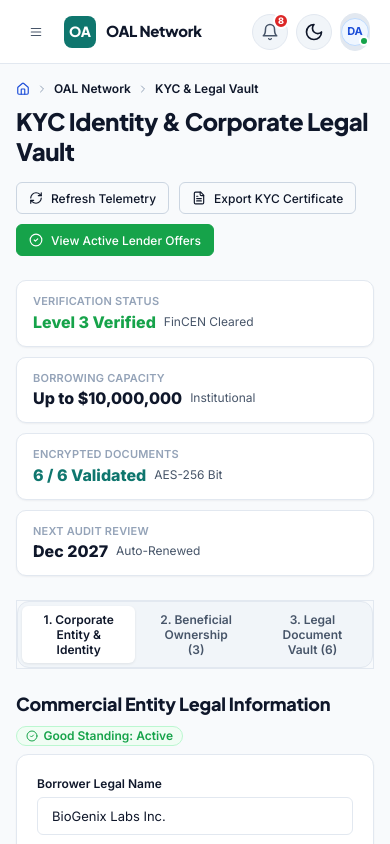
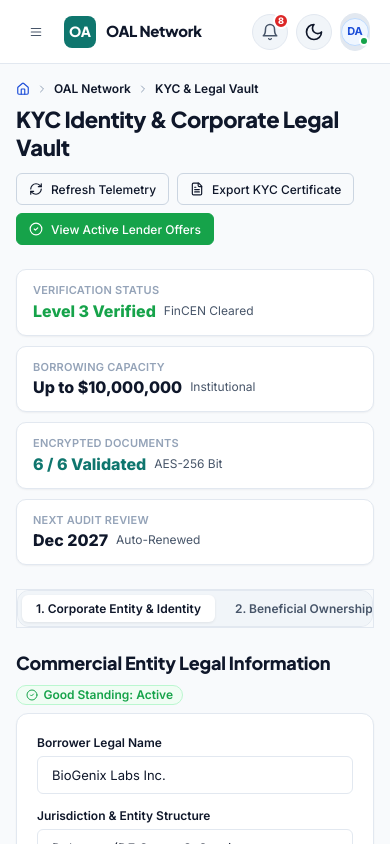
Before and after one commit to AKRITIKUSHWAHA/CRM, a React (Vite) app: page /oal/borrower/kyc in a window 390 px wide. Built offline with nearby package versions, Linux system fonts and the light colour scheme; the HTML template or start-up script is replaced by a standard one.

Commit message:
fix(kyc): make KYC vault tabs, compliance summary, and forms 100% mobile responsive

```diff
--- a/src/pages/oal/borrower/OalBorrowerKyc.jsx
+++ b/src/pages/oal/borrower/OalBorrowerKyc.jsx
@@ -483,21 +483,22 @@ export const OalBorrowerKyc = () => {
   return (
     <div className="flex flex-col gap-6" style={{ maxWidth: '1400px', margin: '0 auto', width: '100%', boxSizing: 'border-box' }}>
       {/* 1. Header Section */}
-      <div className="flex flex-col md:flex-row md:items-center justify-between gap-4">
+      <div className="flex flex-col sm:flex-row sm:items-center justify-between gap-3">
         <div>
           <Breadcrumb items={[{ label: 'OAL Network' }, { label: 'KYC & Legal Vault' }]} />
-          <h1 style={{ fontSize: '24px', fontWeight: 800, margin: '0.25rem 0 0 0', color: 'var(--text-primary)', letterSpacing: '-0.02em' }}>
+          <h1 style={{ fontSize: '22px', fontWeight: 800, margin: '0.25rem 0 0 0', color: 'var(--text-primary)', letterSpacing: '-0.02em' }}>
             KYC Identity & Corporate Legal Vault
           </h1>
         </div>
 
-        <div className="flex items-center gap-2.5 flex-wrap">
+        <div className="flex items-center gap-2 flex-wrap">
           <Button
             variant="outline"
             size="sm"
             icon={RefreshCw}
             disabled={isRefreshing}
             onClick={handleReVerify}
+            style={{ fontSize: '12px' }}
           >
             {isRefreshing ? 'Syncing...' : 'Refresh Telemetry'}
           </Button>
@@ -507,6 +508,7 @@ export const OalBorrowerKyc = () => {
             size="sm"
             icon={FileText}
             onClick={() => setIsCertModalOpen(true)}
+            style={{ fontSize: '12px' }}
           >
             Export KYC Certificate
           </Button>
@@ -515,7 +517,7 @@ export const OalBorrowerKyc = () => {
             variant="primary"
             size="sm"
             icon={CheckCircle2}
-            style={{ backgroundColor: 'var(--success)', borderColor: 'var(--success)' }}
+            style={{ backgroundColor: 'var(--success)', borderColor: 'var(--success)', fontSize: '12px' }}
             onClick={() => navigate('/oal/borrower/offers')}
           >
             View Active Lender Offers
@@ -566,9 +568,19 @@ export const OalBorrowerKyc = () => {
         </Card>
       </div>
 
-      {/* 3. Navigation Tabs */}
-      <div className="flex items-center justify-between gap-3 flex-wrap border-b border-subtle pb-2">
-        <div className="flex items-center gap-1.5 p-1 surface-secondary rounded-lg border-subtle">
+      {/* 3. Navigation Tabs - Horizontal Touch Scrolling on Mobile */}
+      <div className="flex items-center justify-between gap-3 border-b border-subtle pb-2 w-full">
+        <div
+          className="flex items-center gap-1.5 p-1 surface-secondary rounded-lg border-subtle"
+          style={{
+            overflowX: 'auto',
+            WebkitOverflowScrolling: 'touch',
+            touchAction: 'pan-x',
+            maxWidth: '100%',
+            width: '100%',
+            scrollbarWidth: 'none',
+          }}
+        >
           <button
             type="button"
             onClick={() => setActiveTab('entity')}
@@ -579,6 +591,8 @@ export const OalBorrowerKyc = () => {
               borderRadius: '6px',
               border: 'none',
               cursor: 'pointer',
+              whiteSpace: 'nowrap',
+              flexShrink: 0,
               backgroundColor: activeTab === 'entity' ? 'var(--surface)' : 'transparent',
               color: activeTab === 'entity' ? 'var(--text-primary)' : 'var(--text-secondary)',
               boxShadow: activeTab === 'entity' ? '0 1px 3px rgba(0,0,0,0.08)' : 'none',
@@ -596,6 +610,8 @@ export const OalBorrowerKyc = () => {
               borderRadius: '6px',
               border: 'none',
               cursor: 'pointer',
+              whiteSpace: 'nowrap',
+              flexShrink: 0,
               backgroundColor: activeTab === 'owners' ? 'var(--surface)' : 'transparent',
               color: activeTab === 'owners' ? 'var(--text-primary)' : 'var(--text-secondary)',
               boxShadow: activeTab === 'owners' ? '0 1px 3px rgba(0,0,0,0.08)' : 'none',
@@ -613,6 +629,8 @@ export const OalBorrowerKyc = () => {
               borderRadius: '6px',
               border: 'none',
               cursor: 'pointer',
+              whiteSpace: 'nowrap',
+              flexShrink: 0,
               backgroundColor: activeTab === 'vault' ? 'var(--surface)' : 'transparent',
               color: activeTab === 'vault' ? 'var(--text-primary)' : 'var(--text-secondary)',
               boxShadow: activeTab === 'vault' ? '0 1px 3px rgba(0,0,0,0.08)' : 'none',
```
